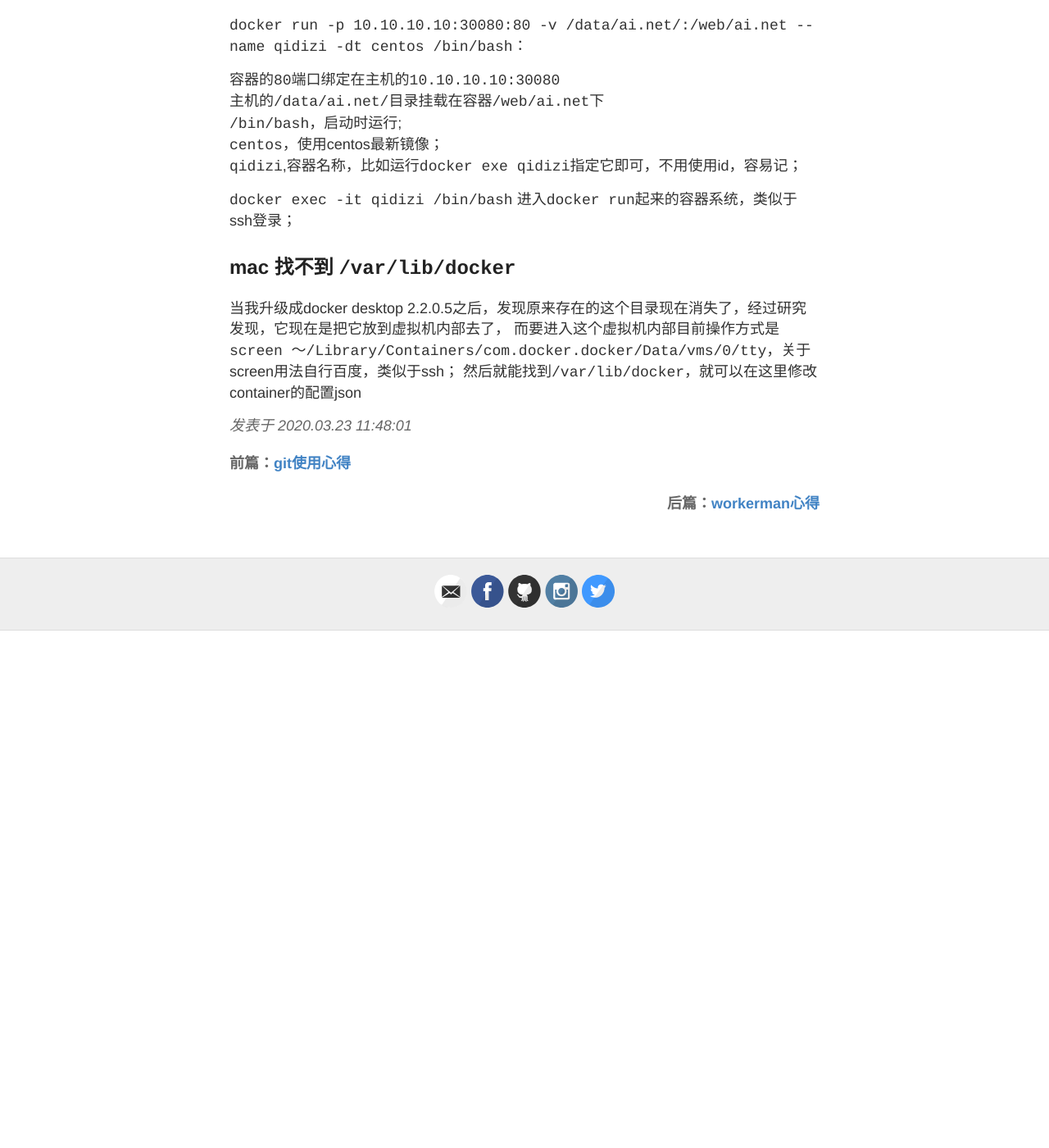
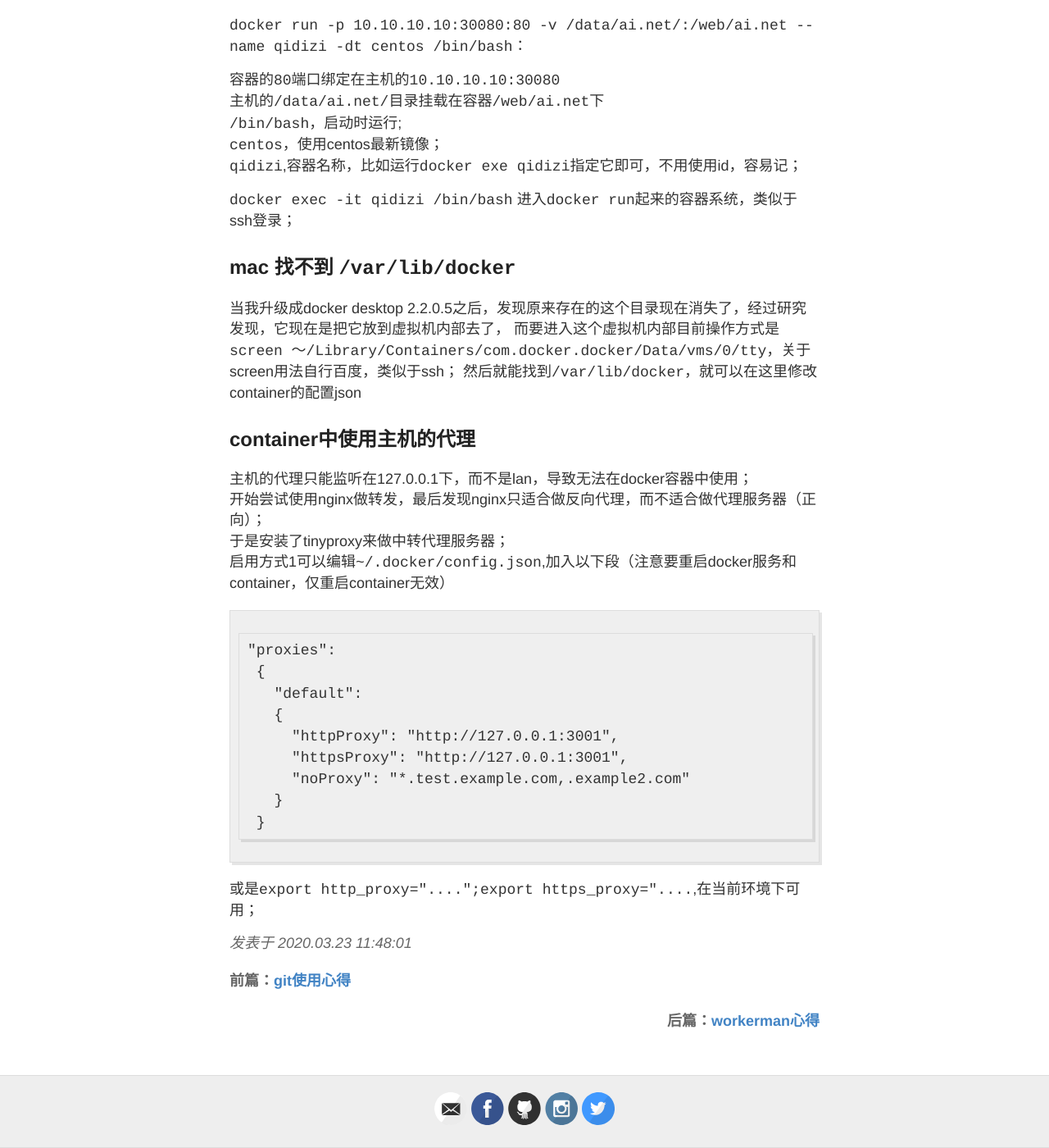
Before and after one commit to qidizi/qidizi.github.io, a Jekyll site: the page built from _posts/2020-03-23-docker-tips.md, in a window 1280 px wide and 1400 px high, scrolled down 372 px. Shown: the whole window at 82% size. Built offline with Jekyll 4.4.1, drawn with Linux system fonts in a browser that asks for light colours; before the commit the page ends 1141 px from its top, so only the background shows below that.

Commit message:
Update 2020-03-23-docker-tips.md

````diff
--- a/_posts/2020-03-23-docker-tips.md
+++ b/_posts/2020-03-23-docker-tips.md
@@ -27,3 +27,25 @@ tags: [docker, 心得]
 当我升级成docker desktop 2.2.0.5之后，发现原来存在的这个目录现在消失了，经过研究发现，它现在是把它放到虚拟机内部去了，
 而要进入这个虚拟机内部目前操作方式是`screen ～/Library/Containers/com.docker.docker/Data/vms/0/tty`，关于screen用法自行百度，类似于ssh；
 然后就能找到`/var/lib/docker`，就可以在这里修改container的配置json
+
+
+## container中使用主机的代理
+
+主机的代理只能监听在127.0.0.1下，而不是lan，导致无法在docker容器中使用；
+开始尝试使用nginx做转发，最后发现nginx只适合做反向代理，而不适合做代理服务器（正向）；
+于是安装了tinyproxy来做中转代理服务器；
+启用方式1可以编辑`~/.docker/config.json`,加入以下段（注意要重启docker服务和container，仅重启container无效）
+
+```
+"proxies":
+ {
+   "default":
+   {
+     "httpProxy": "http://127.0.0.1:3001",
+     "httpsProxy": "http://127.0.0.1:3001",
+     "noProxy": "*.test.example.com,.example2.com"
+   }
+ }
+```
+
+或是`export http_proxy="....";export https_proxy="....`,在当前环境下可用；
````
